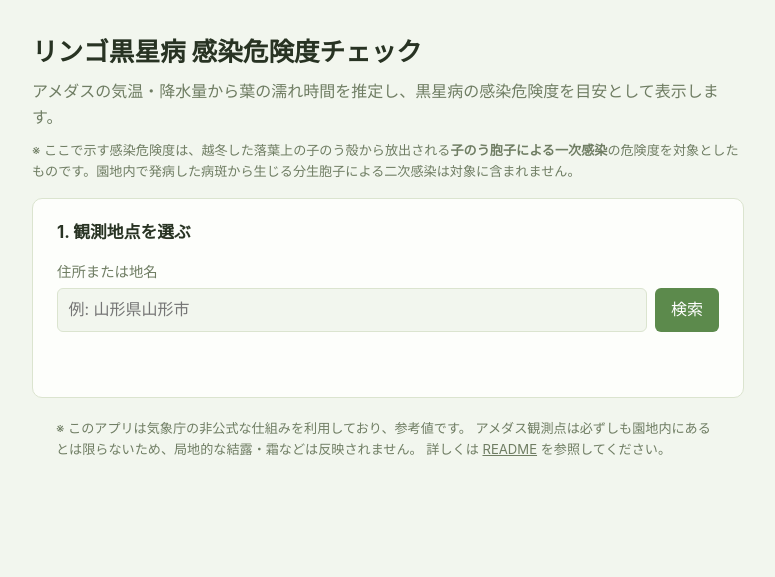
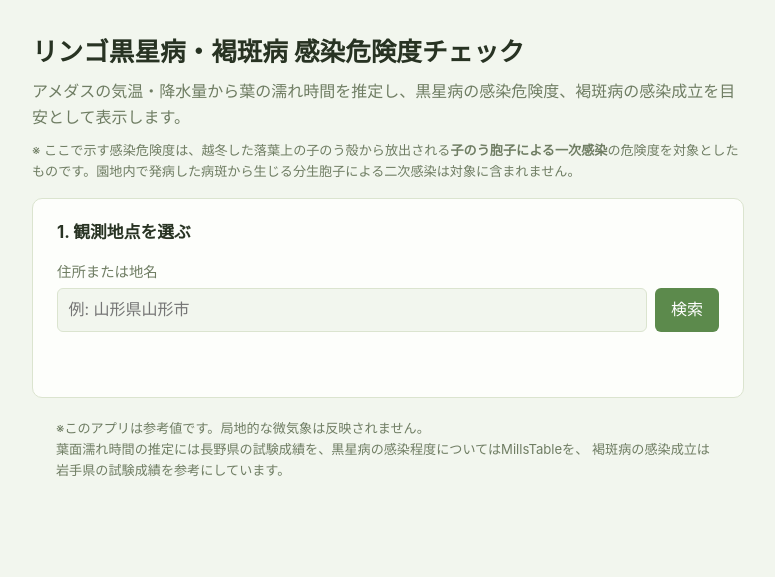
Before and after one commit to AsahiMo/apple-scab-risk-checker, a website: page frontend/index.html in a window 1280 px wide. Shown: the whole page, without its empty margins (252-1027 px from the left). Drawn offline with Linux system fonts and the light colour scheme.

Commit message:
Update header copy for the blotch-disease feature and rewrite the footer to cite the underlying trial-data sources (Nagano/Iwate prefectures, Mills table) instead of the unofficial-API disclaimer

```diff
--- a/frontend/index.html
+++ b/frontend/index.html
@@ -8,8 +8,8 @@
 </head>
 <body>
 <header>
-  <h1>リンゴ黒星病 感染危険度チェック</h1>
-  <p class="lead">アメダスの気温・降水量から葉の濡れ時間を推定し、黒星病の感染危険度を目安として表示します。</p>
+  <h1>リンゴ黒星病・褐斑病 感染危険度チェック</h1>
+  <p class="lead">アメダスの気温・降水量から葉の濡れ時間を推定し、黒星病の感染危険度、褐斑病の感染成立を目安として表示します。</p>
   <p class="note">※ ここで示す感染危険度は、越冬した落葉上の子のう殻から放出される<strong>子のう胞子による一次感染</strong>の危険度を対象としたものです。園地内で発病した病斑から生じる分生胞子による二次感染は対象に含まれません。</p>
 </header>
 
@@ -73,9 +73,9 @@
 
   <footer>
     <p>
-      ※ このアプリは気象庁の非公式な仕組みを利用しており、参考値です。
-      アメダス観測点は必ずしも園地内にあるとは限らないため、局地的な結露・霜などは反映されません。
-      詳しくは <a href="https://github.com/AsahiMo/apple-scab-risk-checker#readme">README</a> を参照してください。
+      ※このアプリは参考値です。局地的な微気象は反映されません。<br>
+	  葉面濡れ時間の推定には長野県の試験成績を、黒星病の感染程度についてはMillsTableを、
+	  褐斑病の感染成立は岩手県の試験成績を参考にしています。
     </p>
   </footer>
 </main>
```
